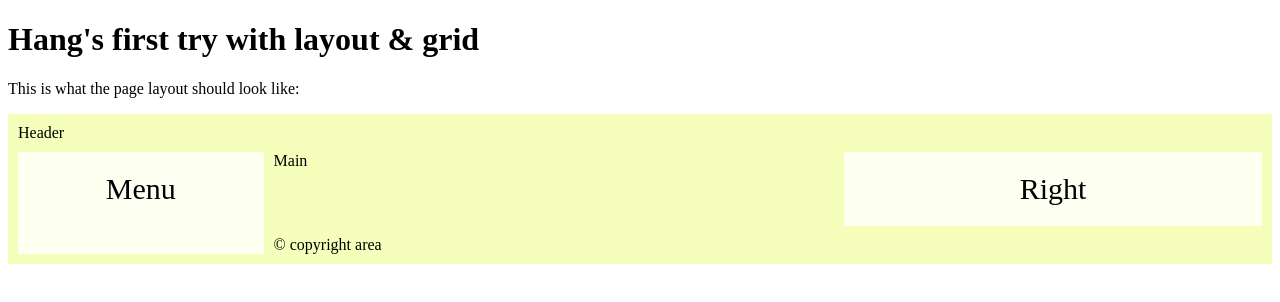
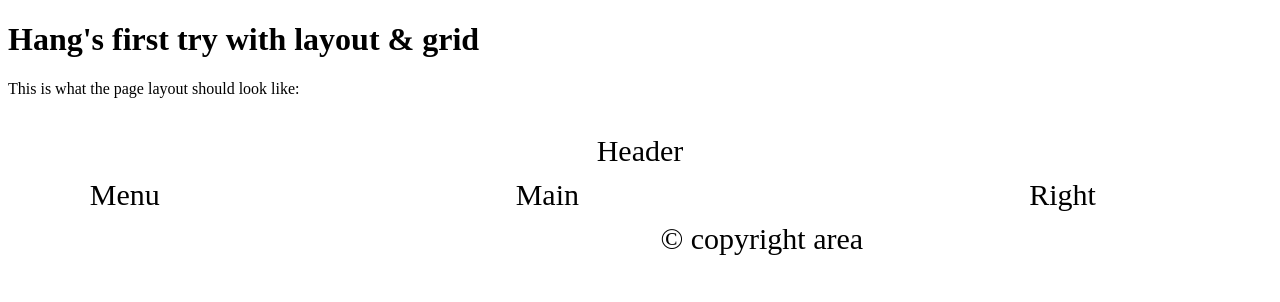
Before and after one commit to hangphamthu/hangpham.github.io, a plain HTML site: page index.html in a window 1280 px wide. Drawn offline with Linux system fonts and the light colour scheme.

Commit message:
Update index.html

```diff
--- a/index.html
+++ b/index.html
@@ -20,7 +20,7 @@
   padding: 10px;
 }
 
-.grid-container > div {
+.grid-container {
   background-color: rgba(255, 255, 255, 0.8);
   text-align: center;
   padding: 20px 0;
```
